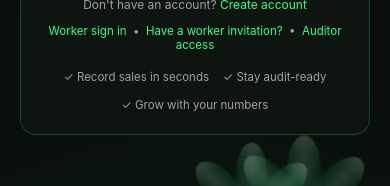
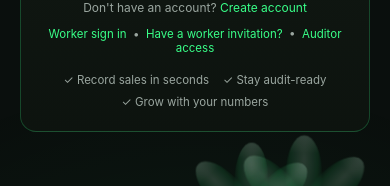
Before and after one commit to Chiobi123/ChiTech, a plain HTML site: page ChiiTech_Professional 10/chiitech/index.html in a window 390 px wide. Shown: the part 586-772 px from the top of the page. Drawn offline with nearby package versions, Linux system fonts and the light colour scheme.

Commit message:
fix: login trust row wraps on small phones

```diff
--- a/ChiiTech_Professional 10/chiitech/css/style.css
+++ b/ChiiTech_Professional 10/chiitech/css/style.css
@@ -795,6 +795,8 @@ tbody tr:hover{background:var(--surface-2);}
   .flower.f2{display:none;}
   .flower.f3{width:52vmin;height:52vmin;}
   .mobile-topbar .hamburger{width:44px;height:44px;}
+  .login-trust{gap:8px 14px;}
+  .login-trust span{white-space:normal;text-align:center;}
 }
 
 /* ---------- Landscape phones / short screens: reclaim vertical space ---------- */
```
